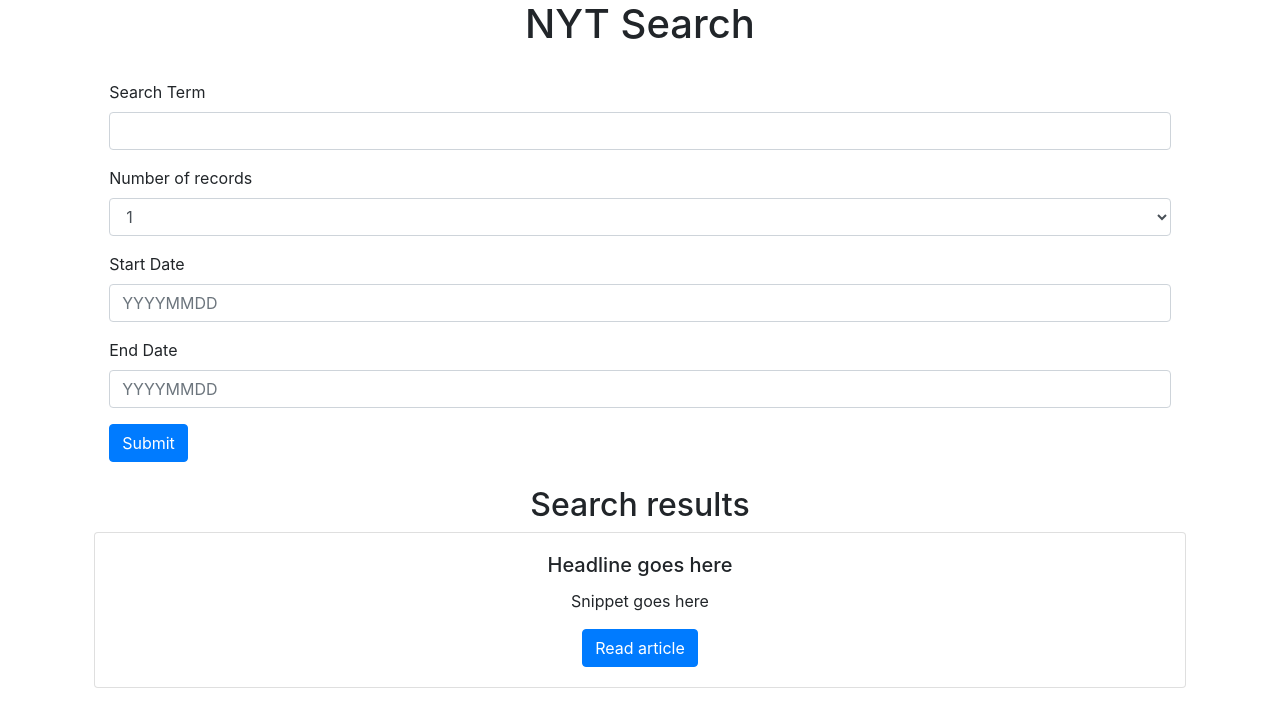
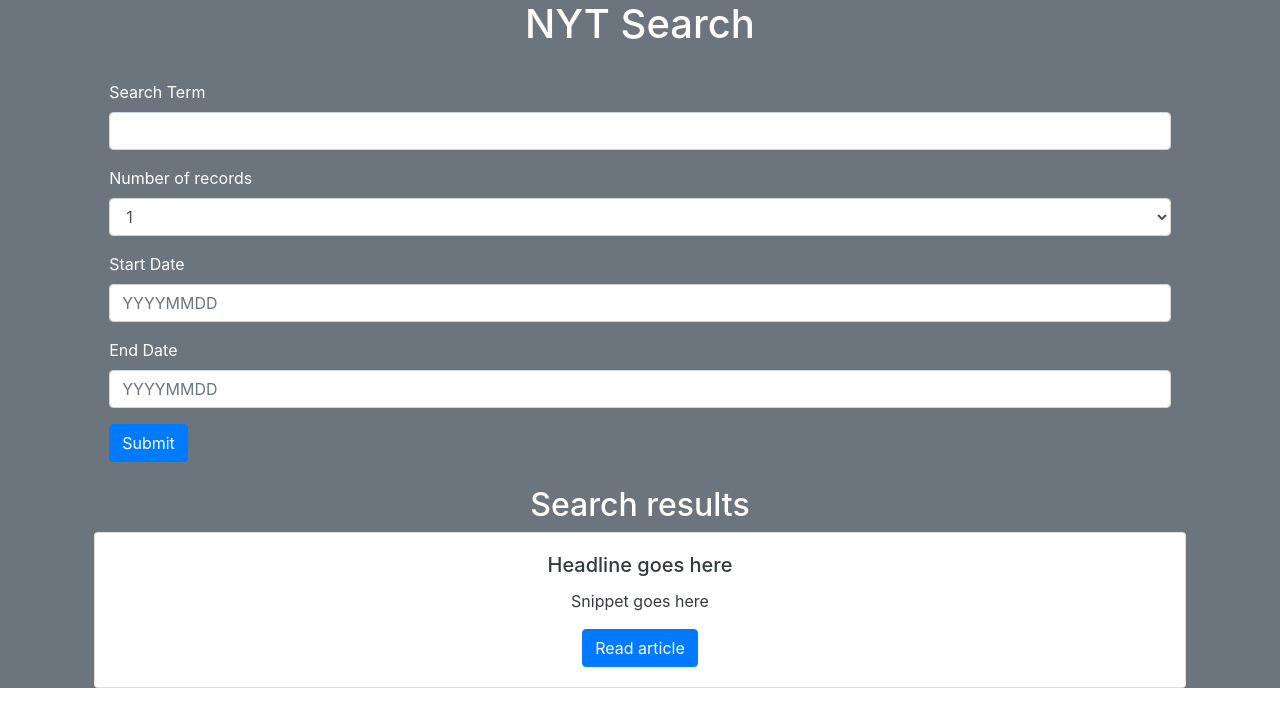
Before and after one commit to raglaks/New-York-Times-Search, a plain HTML site: page index.html in a window 1280 px wide. Drawn offline with nearby package versions, Linux system fonts and the light colour scheme.

Commit message:
backgrounds

```diff
--- a/index.html
+++ b/index.html
@@ -22,7 +22,7 @@
 
 <body>
 
-    <div class="container-flex">
+    <div class="container-flex bg-secondary text-white">
         <div class="row text-center">
             <div class="col-lg-1"></div>
             <div class="col-lg-10">
@@ -75,7 +75,7 @@
                 <h2>Search results</h2>
                 <div class="row" class="results">
                     <div class="card" style="width: 100%;">
-                        <div class="card-body">
+                        <div class="card-body text-dark">
                             <h5 class="card-title">Headline goes here</h5>
                             <p class="card-text">Snippet goes here</p>
                             <a href="#" class="btn btn-primary">Read article</a>
```
